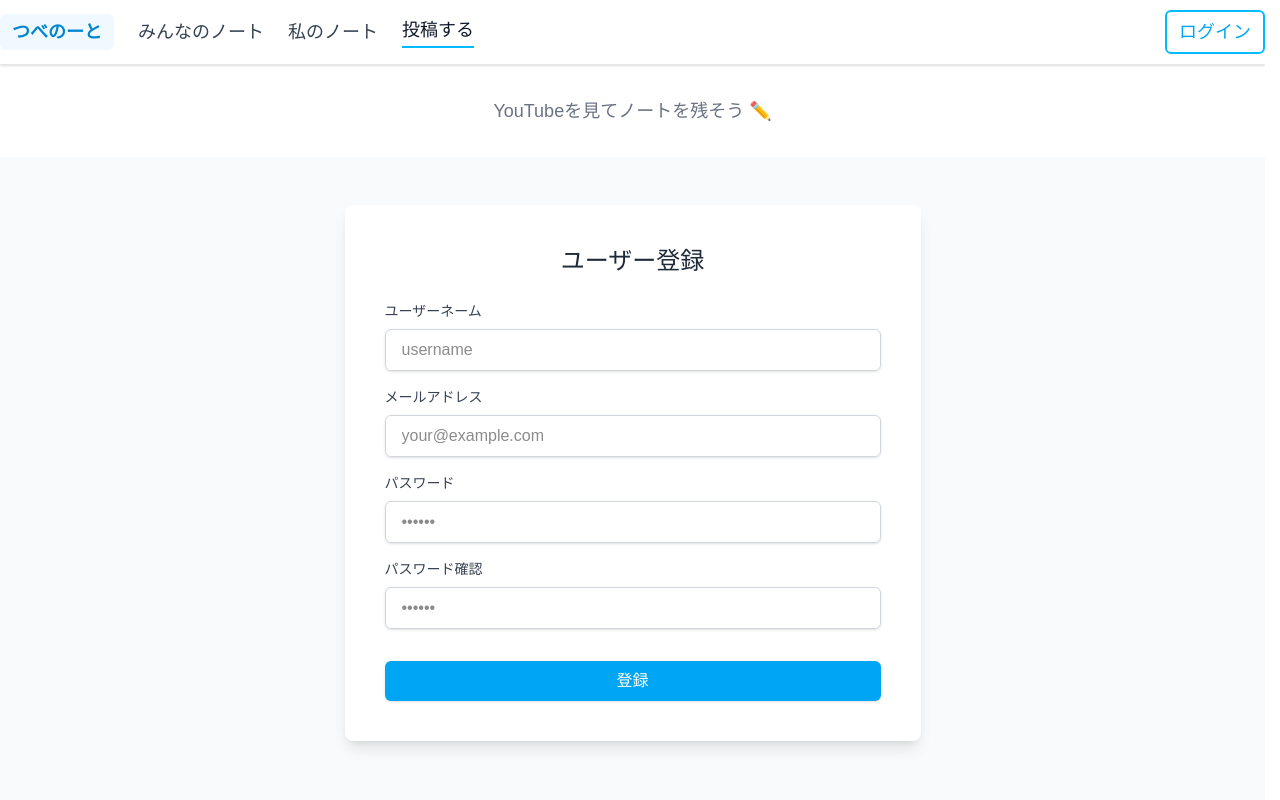
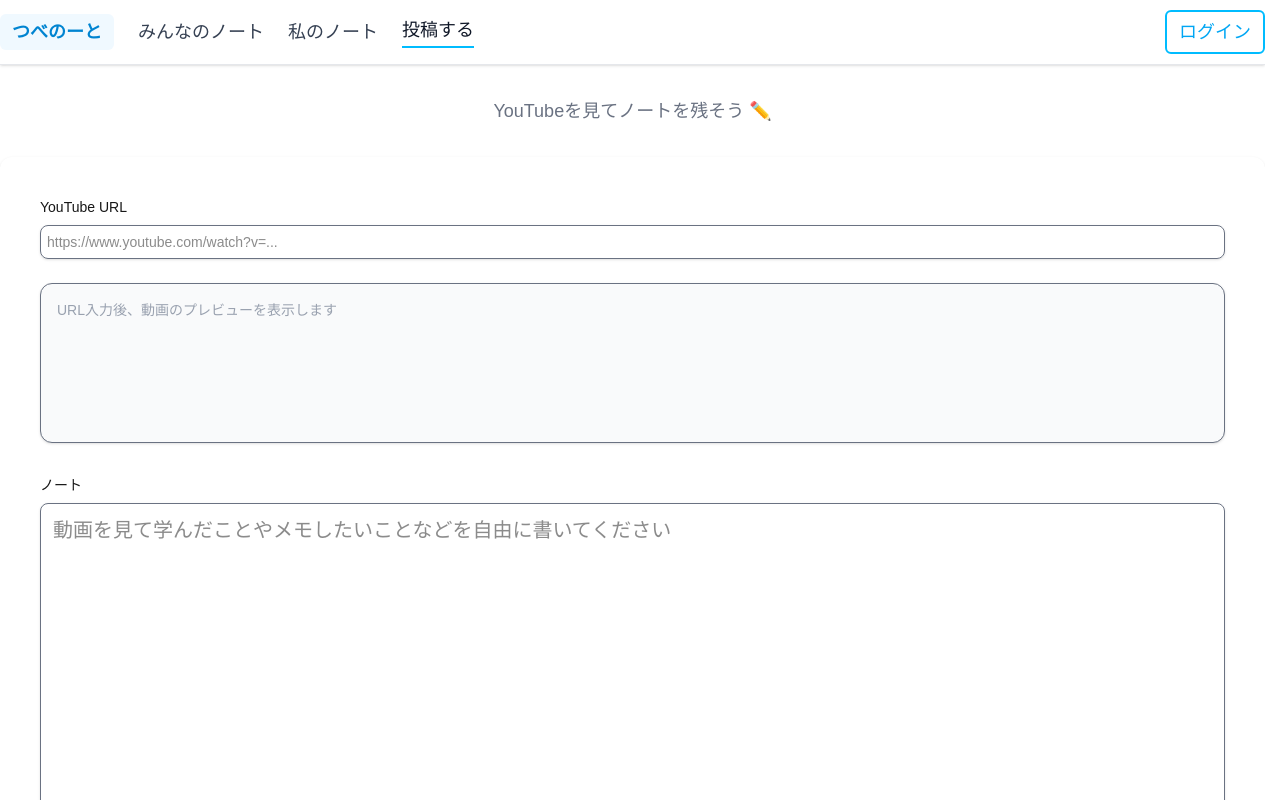
Before and after one commit to moto8160/TubeNote, a Next.js app in the folder front/: page /posts/create in a window 1280 px wide. Shown: the top 800 px of the page. Built offline with nearby package versions, Linux system fonts and the light colour scheme; no server answers.

Commit message:
レイアウト修正

```diff
--- a/front/src/app/globals.css
+++ b/front/src/app/globals.css
@@ -29,5 +29,4 @@
 
 html {
   scrollbar-gutter: stable;
-  background-color: #fff;
 }
--- a/front/src/app/layout.tsx
+++ b/front/src/app/layout.tsx
@@ -23,7 +23,7 @@
       </head>
       <body>
         <Header currentUserId={currentUserId} />
-        <main className={`${geistSans.variable}  antialiased `}>{children}</main>
+        <main className={`${geistSans.variable}  antialiased bg-white`}>{children}</main>
       </body>
     </html>
   );
--- a/front/src/app/posts/create/page.tsx
+++ b/front/src/app/posts/create/page.tsx
@@ -1,4 +1,4 @@
-import CreateForm from '@/features/users/components/CreateForm';
+import CreateForm from '@/features/posts/components/CreateForm';
 
 export default function CreatePostPage() {
   return (
--- a/front/src/features/posts/components/PostCardContent.tsx
+++ b/front/src/features/posts/components/PostCardContent.tsx
@@ -21,9 +21,11 @@
     <>
       {/* ヘッダー */}
       <div className="flex items-start justify-between mb-4">
-        <div>
-          <span className="font-medium text-gray-800">{username}</span>
-          <p className="text-sm text-gray-400">{new Date(updatedAt).toLocaleDateString('ja-JP')}</p>
+        <div className="flex items-baseline gap-2">
+          <span className="font-semibold text-gray-800">{username}</span>
+          <span className="text-xs text-gray-400">
+            {new Date(updatedAt).toLocaleDateString('ja-JP')}
+          </span>
         </div>
 
         {/* 編集・削除 */}
```
Also changed, not shown: 1 other file (tests, documents, lock files or other folders).
